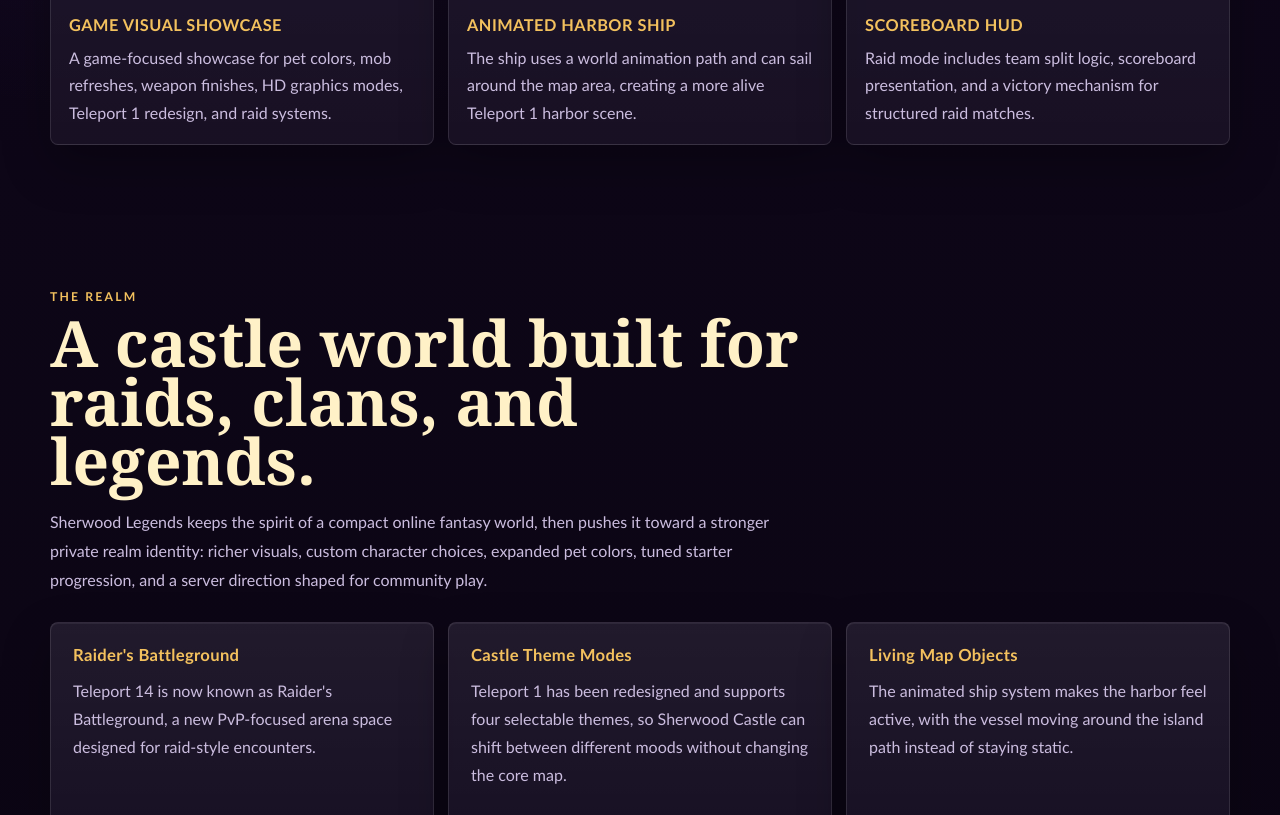
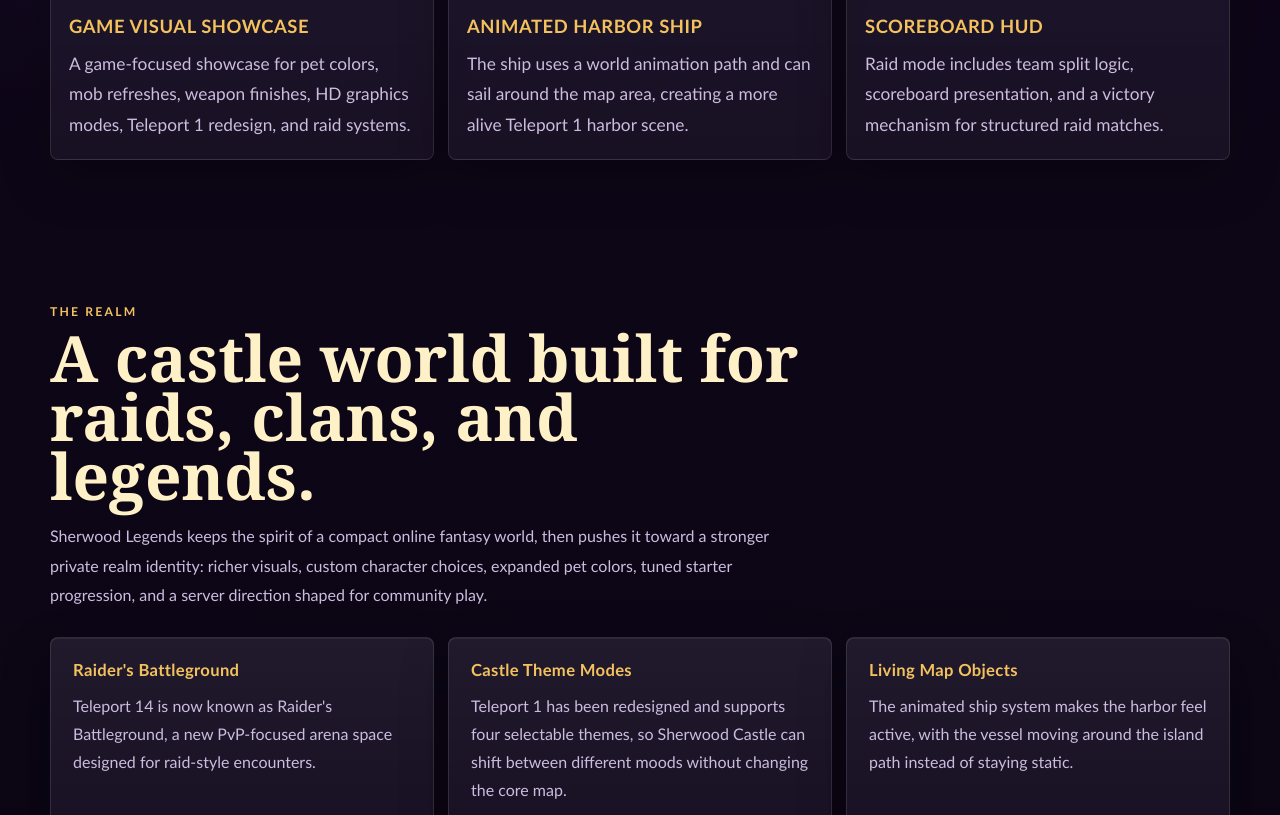
Before and after one commit to TheAsilzade/Sherwood-Legends, a plain HTML site: page index.html in a window 1280 px wide. Shown: the part 2473-3288 px from the top of the page. Drawn offline with Linux system fonts and the light colour scheme.

Commit message:
Increase showcase card text size

```diff
--- a/index.html
+++ b/index.html
@@ -574,15 +574,16 @@
     .media-card strong {
       display: block;
       color: var(--gold);
-      font-size: 1.02rem;
+      font-size: 1.15rem;
       letter-spacing: 0.03em;
       text-transform: uppercase;
     }
 
     .media-card p {
-      margin: 10px 0 0;
+      margin: 12px 0 0;
       color: var(--muted);
-      line-height: 1.72;
+      font-size: 1.08rem;
+      line-height: 1.78;
     }
 
     .download {
```
